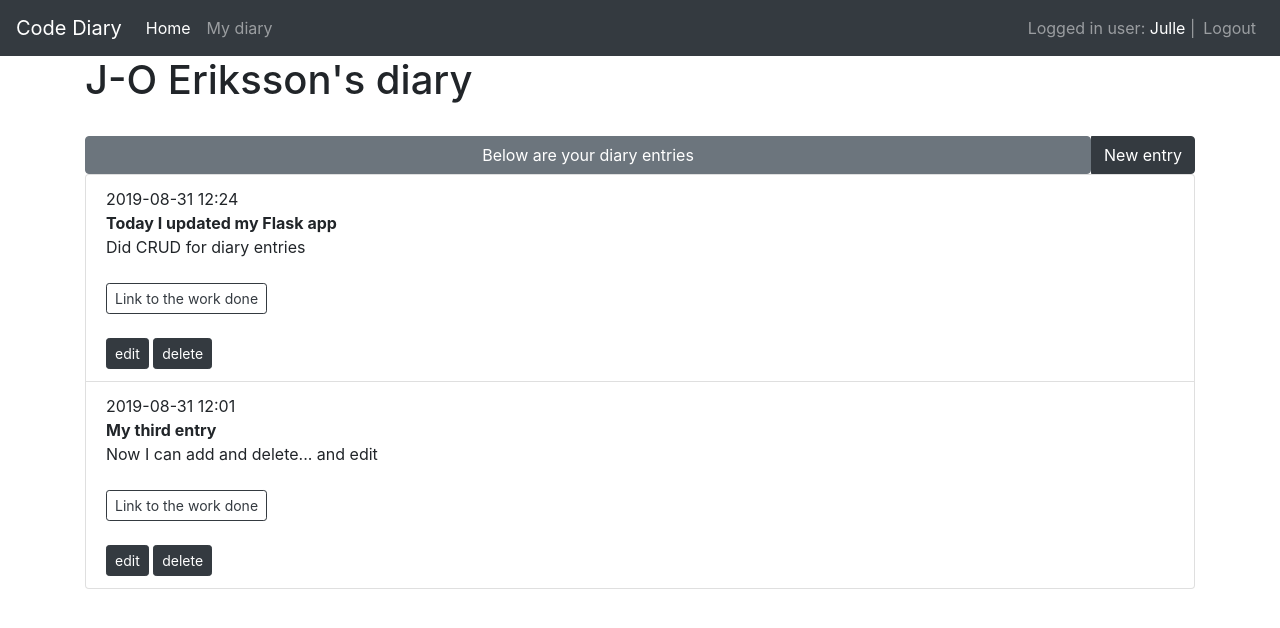
After one commit to Joeriksson/flask-code-diary, a Flask app: page /diaries/ in a window 1280 px wide. The commit adds this page. Shown: the top 628 px of the page. Run offline with Flask 2, Linux system fonts and the light colour scheme; a user stored in the database is signed in; data comes from the database, SQL or seed files in the repository; both versions use the stored data as it was after the commit; some libraries are stand-ins or nearby versions.

Commit message:
add CRUD for the diary model

```diff
--- a/app/models/diaries.py
+++ b/app/models/diaries.py
@@ -1,3 +1,5 @@
+from datetime import datetime
+
 from app import db
 
 
@@ -6,6 +8,7 @@ class Diary(db.Model):
     title = db.Column(db.String(100), nullable=False)
     description = db.Column(db.String(500))
     link = db.Column(db.String(256))
+    created_date = db.Column(db.DateTime, default=datetime.now)
     user_id = db.Column(db.Integer, db.ForeignKey('user.id'), nullable=False)
 
     def __repr__(self):
--- a/app/templates/base.html
+++ b/app/templates/base.html
@@ -16,7 +16,7 @@
   <div class="collapse navbar-collapse" id="navbarNavAltMarkup">
     <div class="navbar-nav">
       <a class="nav-item nav-link active" href="/">Home <span class="sr-only">(current)</span></a>
-      <!-- <a class="nav-item nav-link" href="/pybites_dashboard">Dashboard</a> -->
+        <a class="nav-item nav-link" href="/diaries">My diary</a>
     </div>
   </div>
     {% if current_user.is_authenticated %}
--- /dev/null
+++ b/app/templates/diaries/index.html
@@ -0,0 +1,46 @@
+{% extends 'base.html' %}
+
+{% block content %}
+    <div class="container">
+        <h1>{{ current_user.firstname }} {{ current_user.lastname }}'s diary</h1>
+        <br>
+        <div class="input-group d-flex">
+            <button class="btn btn-secondary flex-fill">Below are your diary entries</button>
+            <div class="input-group-append ml-auto" id="button-addon3">
+                <a href="{{ url_for('diaries.add_diary') }}" class="btn btn-dark">New entry</a>
+            </div>
+        </div>
+
+        <div>
+            <ul class="list-group">
+                {% for diary in diaries %}
+                    <li class="list-group-item">
+                        {{ diary.created_date.strftime('%Y-%m-%d %H:%M') }}<br>
+                        <strong>{{ diary.title }}</strong><br>
+                        {{ diary.description }}<br><br>
+                        <a href="{{ diary.link }}" class="btn btn-outline-dark btn-sm">
+                            Link to the work done
+                        </a><br><br>
+
+                        <a href="{{ url_for('diaries.edit_diary', diary_id=diary.id) }}" class="btn btn-dark btn-sm">edit</a>
+                        <a href="{{ url_for('diaries.delete_diary', diary_id=diary.id) }}" class="btn btn-dark btn-sm">delete</a>
+                    </li>
+
+                {% endfor %}
+            </ul>
+        </div>
+
+        <div>
+            {% with messages = get_flashed_messages() %}
+                {% if messages %}
+                    <ul class="flashes">
+                        {% for message in messages %}
+                            <li>{{ message }}</li>
+                        {% endfor %}
+                    </ul>
+                {% endif %}
+            {% endwith %}
+        </div>
+
+    </div>
+{% endblock %}
--- /dev/null
+++ b/app/views/diaries.py
@@ -0,0 +1,73 @@
+from flask import Blueprint, render_template, request, flash, redirect, url_for
+from flask_login import login_required, current_user
+
+from app import db
+from app.models.diaries import Diary
+from app.views.users import login_manager
+
+login_manager.login_view = 'users.login'
+
+diary_blueprint = Blueprint('diaries', __name__)
+
+
+@diary_blueprint.route('/')
+@login_required
+def index():
+    diaries = Diary.query.order_by(Diary.created_date.desc()).all()
+    return render_template('diaries/index.html', diaries=diaries)
+
+
+@diary_blueprint.route('/add', methods=['GET', 'POST'])
+@login_required
+def add_diary():
+    if request.method == 'POST' and 'title' in request.form:
+        user_id = current_user.get_id()
+        title = request.form.get('title')
+        description = request.form.get('description')
+        link = request.form.get('link')
+        diary = add_diary(user_id, title, description, link)
+
+        flash('Diary entry added')
+
+        return redirect(url_for('diaries.index'))
+
+    return render_template('diaries/add.html')
+
+
+@diary_blueprint.route('/edit/<string:diary_id>', methods=['GET', 'POST'])
+@login_required
+def edit_diary(diary_id):
+    diary = load_diary(diary_id)
+    if request.method == 'POST':
+        diary.title = request.form.get('title')
+        diary.description = request.form.get('description')
+        diary.link = request.form.get('link')
+        db.session.commit()
+        flash('Diary entry updated')
+        return redirect(url_for('diaries.index'))
+
+    return render_template('diaries/edit.html', diary=diary)
+
+
+@diary_blueprint.route('/delete/<string:diary_id>', methods=['GET', 'POST'])
+@login_required
+def delete_diary(diary_id):
+    diary = load_diary(diary_id)
+    db.session.delete(diary)
+    db.session.commit()
+
+    return redirect(url_for('diaries.index'))
+
+
+def add_diary(user_id, title, description, link):
+    # noinspection PyArgumentList
+    diary = Diary(user_id=user_id, title=title, description=description, link=link)
+    db.session.add(diary)
+    db.session.commit()
+    flash('Diary Created')
+    return diary
+
+
+def load_diary(diary_id):
+    diary = Diary.query.filter_by(id=diary_id).first()
+    return diary
--- a/app/views/users.py
+++ b/app/views/users.py
@@ -1,9 +1,9 @@
+import bcrypt
 from flask import Blueprint, render_template, request, flash, redirect, url_for
 from flask_login import LoginManager, login_required, login_user, logout_user, current_user
-import bcrypt
+
 from app import app, db
 from app.models.users import User
-
 
 user_blueprint = Blueprint('users', __name__)
 
```
Also changed, not shown: app/routes.py (+4 -3 lines), app/templates/diaries/add.html (added, +31 -0 lines), app/templates/diaries/edit.html (added, +28 -0 lines), app/templates/index.html (+7 -1 lines), app/templates/users/edit.html (+68 -17 lines), migrations/versions/4359ed34fd01_.py (added, +27 -0 lines), app/site_user.db, app/static/images/diary.png (added).
